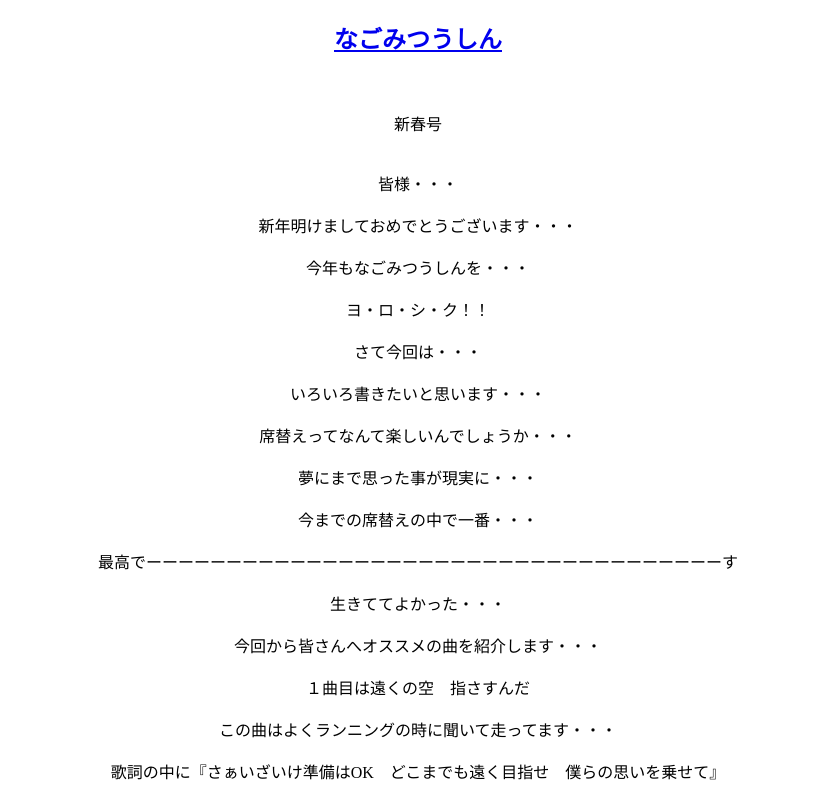
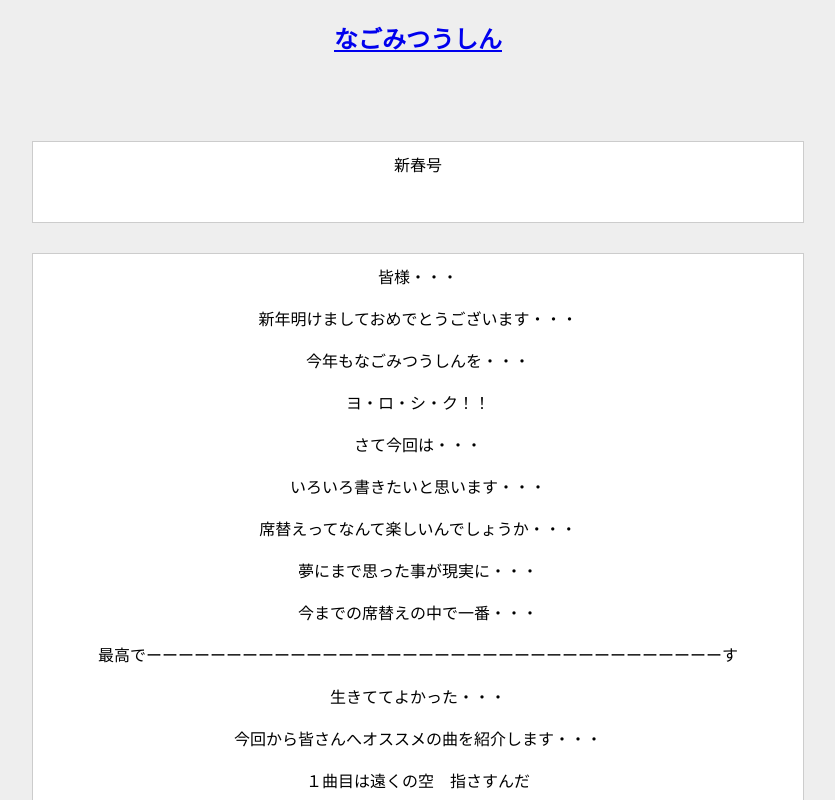
Before and after one commit to Nagomi-Tsushin/HomePage, a plain HTML site: page 20170113.html in a window 1280 px wide. Shown: the top 800 px of the page, without its empty margins (222-1057 px from the left). Drawn offline with Linux system fonts and the light colour scheme.

Commit message:
Update 20170113.html

```diff
--- a/20170113.html
+++ b/20170113.html
@@ -4,13 +4,36 @@
     <title>皆様お久しぶりです(12月19日更新)-なごみつうしん</title>
 	<meta charset="utf-8" />
 	<meta name="robots" content="noindex,nofollow">
+	<Style>
+		body {
+        background: #eeeeee;
+	font-family: Meiryo;
+		}
+		div {
+			background: #ffffff;
+			padding: 10px;
+			border: 1px solid #cccccc;
+			margin: 30px auto;
+			width: 750px;
+		}
+
+	h1 {
+	padding: .5em .75em;
+	background: #f4f4f4;
+	border-top: 1px dashed #ccc;
+	border-bottom: 1px dashed #ccc;
+	box-shadow: 0 7px 10px -5px rgba(0, 0, 0, .1) inset;
+}
+	</Style>
 </head>
 <body>
     <center>
         <h2><a href = "https://nagomi-tsushin.github.io/HomePage/">なごみつうしん</a></h2>
 	    <br><br>
+	    <div>
 新春号<br><br><br>
-
+</div>
+	    <div>
 皆様・・・<br><br>
 新年明けましておめでとうございます・・・<br><br>
 今年もなごみつうしんを・・・<br><br>
@@ -42,7 +65,7 @@
 プレゼント企画　抽選で２名様にサインをプレゼント（特別versionです）<br><br>
 次回もお楽しみに・・・<br><br>
 ヨ・ロ・シ・ク！！<br><br>
-
+</div>
         <hr>
         連絡先: <address>nagomituusin@gmail.com</address>
     </center>
```
